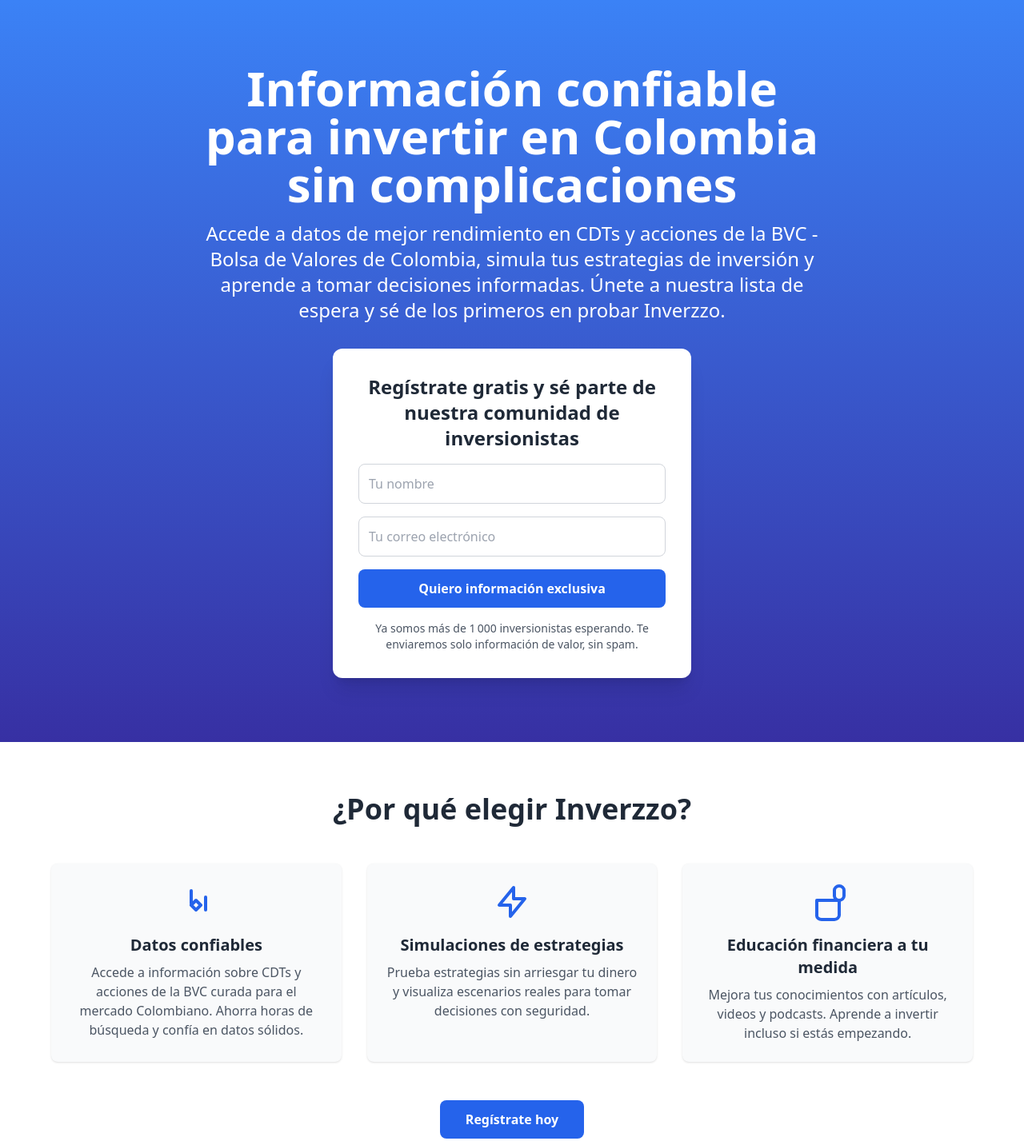
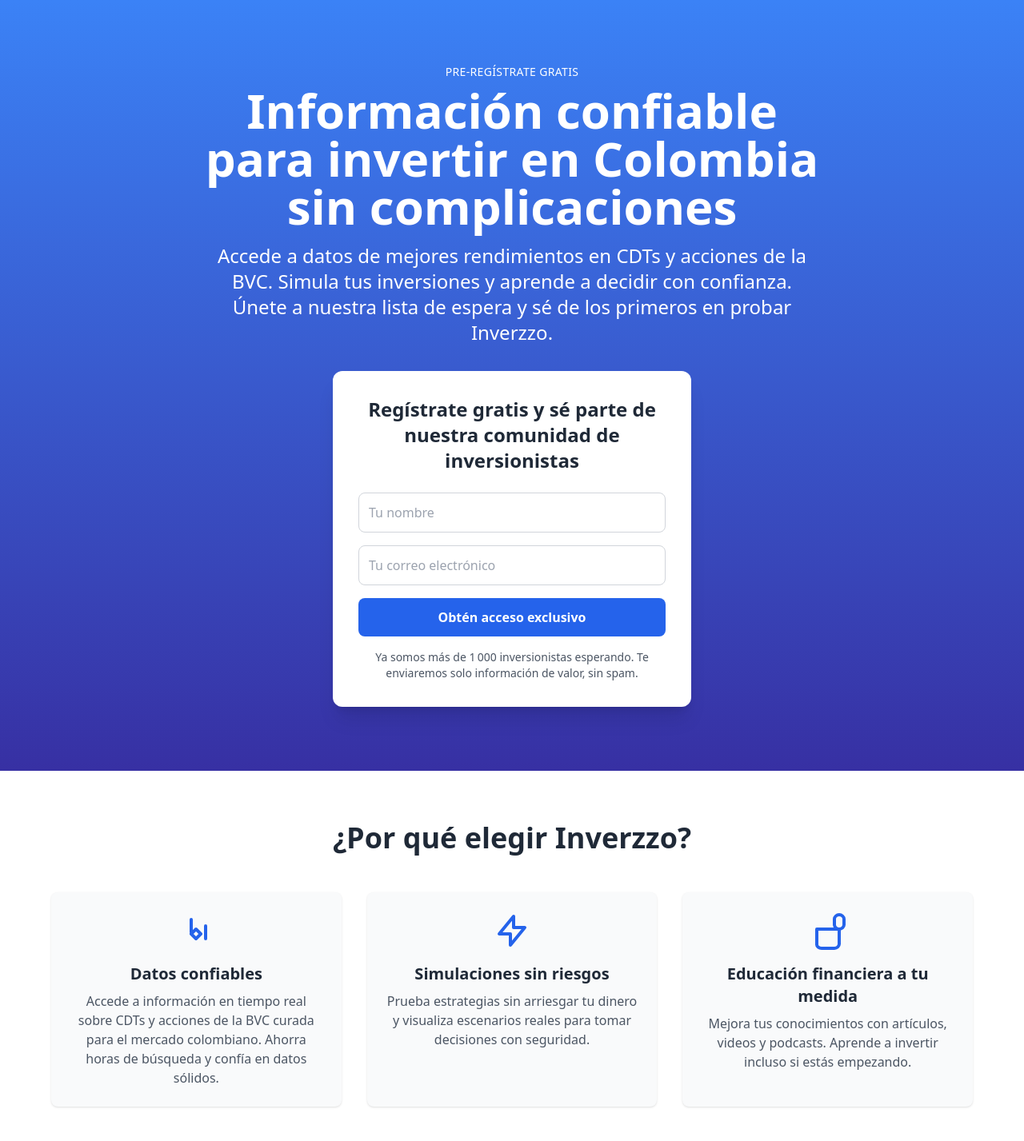
Before and after one commit to ivangalindoangulo/inverzzo-starter-landing-page, an Astro site: page / in a window 1280 px wide. Shown: the top 1427 px of the page at 80% size. Built offline with nearby package versions, Linux system fonts and the light colour scheme; Astro itself is replaced by a stand-in of ours.

Commit message:
actualizacion textos

```diff
--- a/src/pages/index.astro
+++ b/src/pages/index.astro
@@ -23,10 +23,12 @@
   <!-- Sección hero -->
   <section class="min-h-screen bg-gradient-to-b from-blue-500 to-indigo-800 flex flex-col justify-center items-center text-white px-4 py-20">
     <div class="text-center max-w-3xl">
+      <!-- Tagline previo al título -->
+      <p class="uppercase tracking-wide text-sm mb-2">Pre‑regístrate gratis</p>
       <h1 class="text-5xl sm:text-6xl font-extrabold mb-4">Información confiable para invertir en Colombia sin complicaciones</h1>
-      <p class="text-lg sm:text-2xl mb-8">Accede a datos de mejor rendimiento en CDTs y acciones de la BVC - Bolsa de Valores de Colombia, simula tus estrategias de inversión y aprende a tomar decisiones informadas. Únete a nuestra lista de espera y sé de los primeros en probar Inverzzo.</p>
+      <p class="text-lg sm:text-2xl mb-8">Accede a datos de mejores rendimientos en CDTs y acciones de la BVC. Simula tus inversiones y aprende a decidir con confianza. Únete a nuestra lista de espera y sé de los primeros en probar Inverzzo.</p>
       <div class="bg-white p-6 sm:p-8 rounded-xl shadow-xl w-full max-w-md mx-auto text-gray-800">
-        <h2 class="text-2xl font-semibold mb-4 text-center">Regístrate gratis y sé parte de nuestra comunidad de inversionistas</h2>
+        <h2 class="text-2xl font-semibold mb-6 text-center">Regístrate gratis y sé parte de nuestra comunidad de inversionistas</h2>
         <form id="waitlist-form" class="space-y-4">
           <div>
             <input
@@ -50,7 +52,7 @@
             type="submit"
             class="w-full bg-blue-600 hover:bg-blue-700 transition-transform transform hover:-translate-y-1 text-white p-3 rounded-lg font-bold"
           >
-            Quiero información exclusiva
+            Obtén acceso exclusivo
           </button>
         </form>
         <p class="text-sm text-gray-600 mt-4">Ya somos más de 1 000 inversionistas esperando. Te enviaremos solo información de valor, sin spam.</p>
@@ -67,12 +69,12 @@
         <!-- Icono -->
         <svg class="w-12 h-12 mb-4 text-blue-600" xmlns="http://www.w3.org/2000/svg" fill="none" viewBox="0 0 24 24" stroke="currentColor"><path stroke-linecap="round" stroke-linejoin="round" stroke-width="2" d="M9 14l3-3 3 3m0 0l-3 3-3-3m9 3V9m-9 4V5"/></svg>
         <h3 class="text-xl font-semibold mb-2 text-center">Datos confiables </h3>
-        <p class="text-gray-600 text-center">Accede a información sobre CDTs y acciones de la BVC curada para el mercado Colombiano. Ahorra horas de búsqueda y confía en datos sólidos.</p>
+        <p class="text-gray-600 text-center">Accede a información en tiempo real sobre CDTs y acciones de la BVC curada para el mercado colombiano. Ahorra horas de búsqueda y confía en datos sólidos.</p>
       </div>
       <!-- Tarjeta 2 -->
       <div class="flex flex-col items-center p-6 bg-gray-50 rounded-lg shadow hover:shadow-md transition">
         <svg class="w-12 h-12 mb-4 text-blue-600" xmlns="http://www.w3.org/2000/svg" fill="none" viewBox="0 0 24 24" stroke="currentColor"><path stroke-linecap="round" stroke-linejoin="round" stroke-width="2" d="M13 10V3L4 14h7v7l9-11h-7z"/></svg>
-        <h3 class="text-xl font-semibold mb-2 text-center">Simulaciones de estrategias</h3>
+        <h3 class="text-xl font-semibold mb-2 text-center">Simulaciones sin riesgos</h3>
         <p class="text-gray-600 text-center">Prueba estrategias sin arriesgar tu dinero y visualiza escenarios reales para tomar decisiones con seguridad.</p>
       </div>
       <!-- Tarjeta 3 -->
@@ -91,7 +93,7 @@
   <section class="py-12 px-4 sm:px-6 lg:px-8 bg-gray-50">
     <div class="max-w-5xl mx-auto text-center space-y-3">
       <p class="text-gray-600">Creado para inversionistas minoristas Colombianos que buscan generar ingresos adicionales y protegerse de la inflación.</p>
-      <p class="text-gray-600">Nuestros usuarios ahorran hasta un 80 % en comparación con asesores tradicionales y cuentan con herramientas adaptadas al contexto local.</p>
+      <p class="text-gray-600">Nuestros usuarios ahorran hasta un 90 % en comparación con asesores tradicionales y cuentan con herramientas adaptadas al contexto local.</p>
     </div>
   </section>
 
@@ -99,6 +101,7 @@
 
   <!-- Script para manejar el formulario -->
   <script type="module">
+    console.log('script cargado');
     const form = document.getElementById('waitlist-form');
     if (form) {
       form.addEventListener('submit', async (e) => {
```
